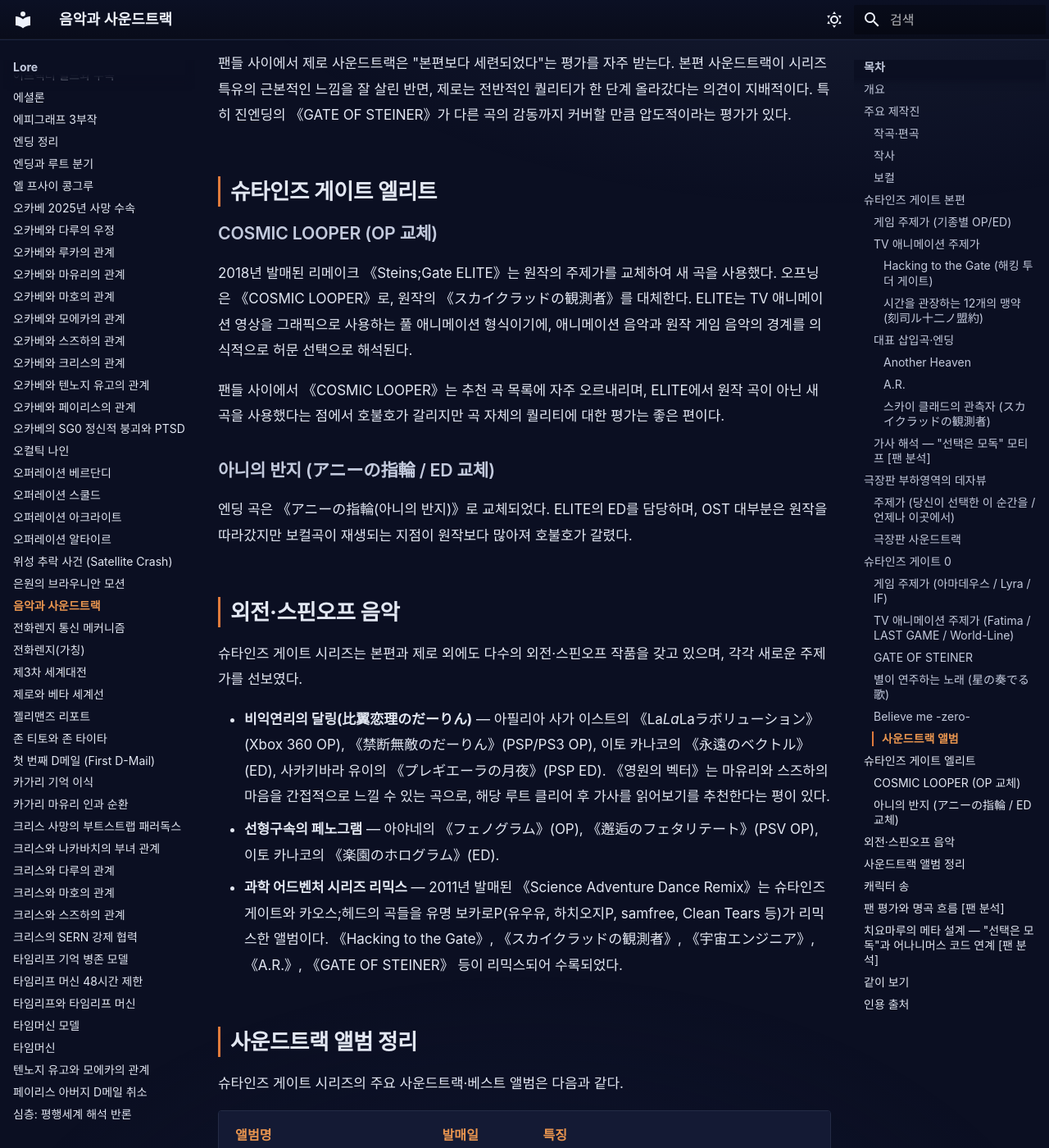
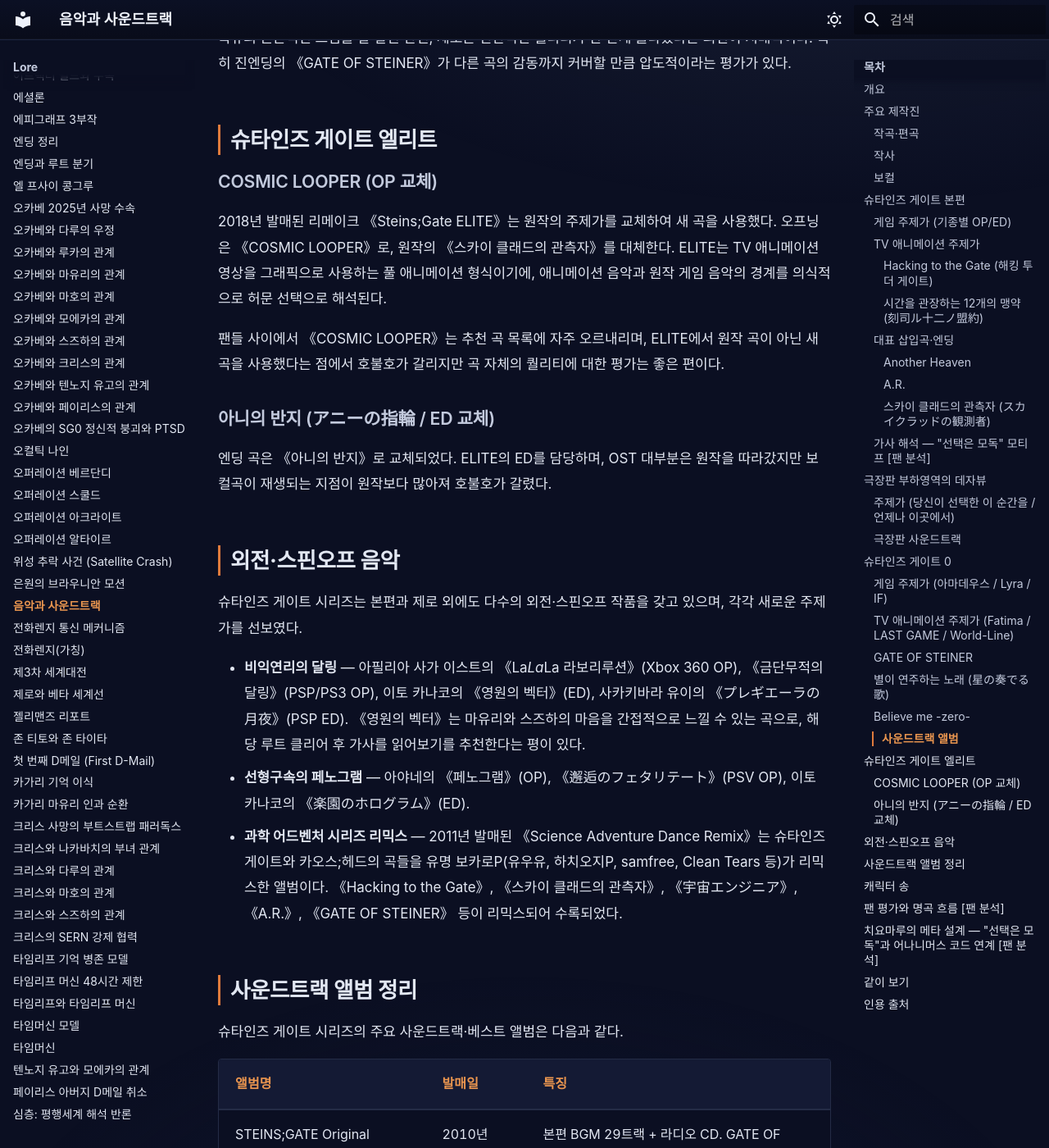
Before and after one commit to sgwiki/sgwiki.github.io, an MkDocs documentation site: the page built from wiki/lore/음악과-사운드트랙.md, in a window 1280 px wide and 1400 px high, scrolled down 7897 px. Shown: the whole window at 82% size. Built offline with MkDocs 1.6.1 and Material for MkDocs 9.7.7, drawn with Linux system fonts in a browser that asks for light colours; some web fonts are replaced; some of the changed text lies outside the part shown.

Commit message:
wiki: 우선발행(사후검토) 2026-10-15 20:13 — 페이지 2건
정본: 113246d2a11a5d12bb5c28d967f54554fd4fe3c7
검수: 사후검토 — 그림자 검수(01:00)와 P9 정정 대기열이 이어받는다

```diff
--- a/wiki/lore/음악과-사운드트랙.md
+++ b/wiki/lore/음악과-사운드트랙.md
@@ -18,10 +18,10 @@
 
 ### 작곡·편곡
 
-- **시쿠라 치요마루** — MAGES.(구 5pb.) 창업자이자 과학 어드벤처 시리즈 총괄 프로듀서. 시리즈 대부분의 주제가 작사·작곡을 담당했다. 《Hacking to the Gate》, 《スカイクラッドの観測者》, 《アマデウス》, 《ファティマ》, 《GATE OF STEINER》 등 핵심 곡의 멜로디와 가사 모두 그의 손을 거쳤다.
+- **시쿠라 치요마루** — MAGES.(구 5pb.) 창업자이자 과학 어드벤처 시리즈 총괄 프로듀서. 시리즈 대부분의 주제가 작사·작곡을 담당했다. 《Hacking to the Gate》, 《스카이 클래드의 관측자》, 《아마데우스》, 《파티마》, 《GATE OF STEINER》 등 핵심 곡의 멜로디와 가사 모두 그의 손을 거쳤다.
 - **아보 츠요시** — 본편과 제로의 BGM(배경음악) 전체를 작곡·편곡했다. 《GATE OF STEINER》를 비롯한 메인 테마와 그 수많은 어레인지, 캐릭터 테마, 상황별 BGM이 모두 그의 작품이다.
 - **이소에 토시미치** — 《Hacking to the Gate》 등 주요 싱글의 편곡을 맡았다.
-- **오오바 코스케** — 극장판 주제가 《あなたの選んだこの時を》의 편곡을 담당했다.
+- **오오바 코스케** — 극장판 주제가 《당신이 선택한 이 순간을》의 편곡을 담당했다.
 
 > **[공식]** "歌:伊藤かなこ、作詞:志倉千代丸、作曲:志倉千代丸、編曲:磯江俊道" — 《Hacking to the Gate》 싱글 공식 크레딧 (2011년 4월 27일 발매)
 
@@ -36,12 +36,12 @@
 
 | 보컬리스트 | 주 담당 곡 |
 |---|---|
-| 이토 카나코 | 《Hacking to the Gate》, 《スカイクラッドの観測者》, 《Another Heaven》, 《A.R.》, 《宇宙エンジニア》, 《非線形ジェニアック》, 《アマデウス》, 《ファティマ》, 《あなたの選んだこの時を》 |
-| 사카키바라 유이 | 《刻司ル十二ノ盟約》, 《運命のファルファッラ》, 《プレギエーラの月夜》 |
-| Zwei | 《ライア(Lyra)》, 《LAST GAME》 |
-| 아야네 | 《いつもこの場所で》, 《フェノグラム》, 《邂逅のフェタリテート》 |
+| 이토 카나코 | 《Hacking to the Gate》, 《스카이 클래드의 관측자》, 《Another Heaven》, 《A.R.》, 《宇宙エンジニア》, 《비선형 제니악》, 《아마데우스》, 《파티마》, 《당신이 선택한 이 순간을》 |
+| 사카키바라 유이 | 《시간을 관장하는 12개의 맹약》, 《운명의 파르팔라》, 《プレギエーラの月夜》 |
+| Zwei | 《Lyra》, 《LAST GAME》 |
+| 아야네 | 《언제나 이곳에서》, 《페노그램》, 《邂逅のフェタリテート》 |
 | 사사키 에리 | 《GATE OF STEINER》(제로 진엔딩 보컬 버전) |
-| 아필리아 사가 이스트 | 《La*La*Laラボリューション》, 《禁断無敵のだーりん》 |
+| 아필리아 사가 이스트 | 《La*La*La 라보리루션》, 《금단무적의 달링》 |
 
 이 가운데 이토 카나코는 시리즈 전 작품에 걸쳐 가장 많은 주제가를 불렀으며, 거의 모든 오프닝 싱글에서 보컬을 맡았기에 "슈타인즈 게이트의 목소리"로 불린다.
 
@@ -49,16 +49,16 @@
 
 ### 게임 주제가 (기종별 OP/ED)
 
-본편은 발매 기종마다 주제가가 바뀌는 특징이 있다. 원작 Xbox 360판(2009년)의 오프닝은 《スカイクラッドの観測者(스카이 클래드의 관측자)》이고, 엔딩은 《運命のファルファッラ(운명의 파르파르라)》이다. 이후 이식판마다 새 주제가가 추가되었다.
+본편은 발매 기종마다 주제가가 바뀌는 특징이 있다. 원작 Xbox 360판(2009년)의 오프닝은 《스카이 클래드의 관측자》이고, 엔딩은 《운명의 파르팔라》이다. 이후 이식판마다 새 주제가가 추가되었다.
 
 | 기종 | OP | ED |
 |---|---|---|
-| Xbox 360 (2009) | スカイクラッドの観測者 | 運命のファルファッラ |
+| Xbox 360 (2009) | 스카이 클래드의 관측자 | 운명의 파르팔라 |
 | PC (2010) | A.R. (Star-Crossed) | — |
 | PSP (2011) | 宇宙エンジニア | プレギエーラの月夜 |
-| PS3 (2012) | 非線形ジェニアック | — |
+| PS3 (2012) | 비선형 제니악 | — |
 
-PC판 이미지 테마로 추가된 《A.R.》은 이토 카나코가 불렀고, PS3판에서는 《非線形ジェニアック(비선형 제니악)》이 새 오프닝으로 사용되었다. 외전인 《비익연리의 달링》의 경우 아필리아 사가 이스트가 부른 《La*La*Laラボリューション》, 사카키바라 유이의 《プレギエーラの月夜》, 이토 카나코의 《永遠のベクトル(영원의 벡터)》 등이 기종별로 OP/ED를 담당했다.
+PC판 이미지 테마로 추가된 《A.R.》은 이토 카나코가 불렀고, PS3판에서는 《비선형 제니악》이 새 오프닝으로 사용되었다. 외전인 《비익연리의 달링》의 경우 아필리아 사가 이스트가 부른 《La*La*La 라보리루션》, 사카키바라 유이의 《プレギエーラの月夜》, 이토 카나코의 《영원의 벡터》 등이 기종별로 OP/ED를 담당했다.
 
 ### TV 애니메이션 주제가
 
@@ -78,7 +78,7 @@
 
 #### Another Heaven
 
-본편 트루 엔딩(진 엔딩)에서 흐르는 이토 카나코의 보컬곡이다. 게임 클리어 후 크레딧과 함께 재생되며, 오카베가 크리스와 재회하는 결말의 감정을 폭발시키는 역할을 한다. 팬들 사이에서는 《Hacking to the Gate》와 함께 시리즈를 대표하는 명곡으로 꼽히며, "또 다른 천국(Another Heaven)"이라는 제목이 슈타인즈 게이트 세계선 자체를 은유한다는 해석이 널리 퍼져 있다. 2012년에는 《非線形ジェニアック》 싱글에 Another Heaven 2012 Remix Ver.가 수록되기도 했다.
+본편 트루 엔딩(진 엔딩)에서 흐르는 이토 카나코의 보컬곡이다. 게임 클리어 후 크레딧과 함께 재생되며, 오카베가 크리스와 재회하는 결말의 감정을 폭발시키는 역할을 한다. 팬들 사이에서는 《Hacking to the Gate》와 함께 시리즈를 대표하는 명곡으로 꼽히며, "또 다른 천국(Another Heaven)"이라는 제목이 슈타인즈 게이트 세계선 자체를 은유한다는 해석이 널리 퍼져 있다. 2012년에는 《비선형 제니악》 싱글에 Another Heaven 2012 Remix Ver.가 수록되기도 했다.
 
 #### A.R.
 
@@ -97,7 +97,7 @@
 
 슈타인즈 게이트 시리즈의 주제가 가사는 단순히 분위기를 위해 존재하지 않는다. 시쿠라 치요마루가 쓴 가사에는 "선택", "관측", "수속", "세계선"이라는 작품의 핵심 개념어가 반복적으로 등장하며, 이것들이 모여 "선택은 모독"이라는 모티프를 형성한다.
 
-이 모티프의 핵심은 오카베 린타로가 마주하는 딜레마에 있다. 마유리를 살리기 위해 크리스를 희생시키거나, 크리스를 살리기 위해 세계를 속여야 하는 상황에서 "선택" 자체가 등장인물에게는 신에 대한 모독과도 같은 무게로 다가온다. 《Hacking to the Gate》에서 "잔혹한 약정과 선택으로"라는 가사, 《刻司ル十二ノ盟約》에서 시간의 약속이라는 제목, 극장판 《あなたの選んだこの時を》의 "당신이 선택한 이 순간을"이라는 제목까지, 모든 주제가가 "선택"이라는 단어를 중심에 두고 있다.
+이 모티프의 핵심은 오카베 린타로가 마주하는 딜레마에 있다. 마유리를 살리기 위해 크리스를 희생시키거나, 크리스를 살리기 위해 세계를 속여야 하는 상황에서 "선택" 자체가 등장인물에게는 신에 대한 모독과도 같은 무게로 다가온다. 《Hacking to the Gate》에서 "잔혹한 약정과 선택으로"라는 가사, 《시간을 관장하는 12개의 맹약》에서 시간의 약속이라는 제목, 극장판 《당신이 선택한 이 순간을》의 "당신이 선택한 이 순간을"이라는 제목까지, 모든 주제가가 "선택"이라는 단어를 중심에 두고 있다.
 
 팬들은 이를 치요마루가 작품의 철학을 음악으로 번역한 것으로 해석한다. 가사를 곡이 발매된 시점에서 보면 단순한 애니 송이지만, 작품을 모두 감상한 후 다시 들으면 모든 구절이 스포일러로 읽히는 구조다. 이러한 "사후 해석" 구조는 시리즈 음악이 단순한 부가 요소가 아니라 작품 이해의 열쇠로 기능하게 만들었다.
 
@@ -107,14 +107,14 @@
 
 2013년 개봉한 극장판 《부하영역의 데자뷰》는 두 곡의 새 주제가를 선보였다.
 
-- **오프닝: あなたの選んだこの時を(당신이 선택한 이 순간을)** — 이토 카나코 보컬, 시쿠라 치요마루 작사, 오오바 코스케 편곡. 2013년 4월 24일 싱글 발매. 제목 자체가 "선택" 모티프의 연장선에 있으며, 극장판에서 다루는 "기억과 세계선의 경계"를 음악으로 표현했다.
-- **엔딩: いつもこの場所で(언제나 이곳에서)** — 아야네 보컬. 아야네가 슈타인즈 게이트 시리즈에 처음으로 참여한 곡으로, 팬들 사이에서 "이츠노 보쿠가~"로 시작하는 후렴구가 특히 유명하다. 극장판의 감정선을 마무리하는 곡으로 평가받는다.
+- **오프닝: 당신이 선택한 이 순간을** — 이토 카나코 보컬, 시쿠라 치요마루 작사, 오오바 코스케 편곡. 2013년 4월 24일 싱글 발매. 제목 자체가 "선택" 모티프의 연장선에 있으며, 극장판에서 다루는 "기억과 세계선의 경계"를 음악으로 표현했다.
+- **엔딩: 언제나 이곳에서** — 아야네 보컬. 아야네가 슈타인즈 게이트 시리즈에 처음으로 참여한 곡으로, 팬들 사이에서 "이츠노 보쿠가~"로 시작하는 후렴구가 특히 유명하다. 극장판의 감정선을 마무리하는 곡으로 평가받는다.
 
 이 두 곡은 팬 투표에서도 항상 상위권에 오르며, 특히 "언제나 이곳에서"는 시리즈 전체에서 가장 좋아하는 곡으로 꼽는 팬이 많다.
 
 ### 극장판 사운드트랙
 
-극장판 《부하영역의 데자뷰》 사운드트랙은 2013년 12월 13일 극장판 광매체 특전으로 수록되었다. 총 27트랙으로 구성되며, 《あなたの選んだこの時を》과 《いつもこの場所で》의 Movie Size 버전을 포함해 극 중 상황별 BGM이 수록되었다. 단독 앨범이 아닌 특전 형태로 배포되었기에 입수가 제한적이다.
+극장판 《부하영역의 데자뷰》 사운드트랙은 2013년 12월 13일 극장판 광매체 특전으로 수록되었다. 총 27트랙으로 구성되며, 《당신이 선택한 이 순간을》과 《언제나 이곳에서》의 Movie Size 버전을 포함해 극 중 상황별 BGM이 수록되었다. 단독 앨범이 아닌 특전 형태로 배포되었기에 입수가 제한적이다.
 
 ## 슈타인즈 게이트 0
 
@@ -122,8 +122,8 @@
 
 2015년 발매된 《Steins;Gate 0》은 본편과는 다른 어두운 분위기를 반영하여 세 곡의 주제가를 선보였다.
 
-- **아마데우스(アマデウス)** — 게임 오프닝. 이토 카나코 보컬. 2015년 11월 25일 싱글 발매. 풀 타이틀은 《哀音悲調のアマデウス〜牧瀬紅莉栖》로, 크리스의 기억을 복사한 AI "아마데우스"를 테마로 한 곡이다. 팬들 사이에서는 본편의 스카이 클래드의 관측자, 어나더 헤븐과 함께 "3대장"으로 불린다.
-- **Lyra(ライア)** — 게임 엔딩. Zwei 보컬. 2015년 11월 25일 싱글 발매. 풀 타이틀은 《黎明のライア〜岡部倫太郎》. Lyra는 거문고자리이고 그 알파성이 베가(아크라이트)인데, 이는 오퍼레이션 아크라이트와 연결되며 마유리의 마음을 표현한 곡으로 해석된다. 피아노 연주 시 느낌을 살리기 어려워 연습에 상당한 시간이 소요된다는 점에서 악기 연주 팬들 사이에서도 유명하다.
+- **아마데우스** — 게임 오프닝. 이토 카나코 보컬. 2015년 11월 25일 싱글 발매. 풀 타이틀은 《哀音悲調のアマデウス〜牧瀬紅莉栖》로, 크리스의 기억을 복사한 AI "아마데우스"를 테마로 한 곡이다. 팬들 사이에서는 본편의 스카이 클래드의 관측자, 어나더 헤븐과 함께 "3대장"으로 불린다.
+- **Lyra** — 게임 엔딩. Zwei 보컬. 2015년 11월 25일 싱글 발매. 풀 타이틀은 《黎明のライア〜岡部倫太郎》. Lyra는 거문고자리이고 그 알파성이 베가(아크라이트)인데, 이는 오퍼레이션 아크라이트와 연결되며 마유리의 마음을 표현한 곡으로 해석된다. 피아노 연주 시 느낌을 살리기 어려워 연습에 상당한 시간이 소요된다는 점에서 악기 연주 팬들 사이에서도 유명하다.
 - **IF** — 아야네 보컬. 2015년 12월 25일 발매. 파칭코 《회전세계의 인덕턴스》 테마곡으로, 제로 세계관과 간접적으로 연결된다.
 
 > **[공식]** "歌:伊藤かなこ、作詞:志倉千代丸、作曲:志倉千代丸" — 《アマデウス》 싱글 공식 크레딧 (2015년 11월 25일 발매)
@@ -132,7 +132,7 @@
 
 2018년 방영된 TV 애니메이션 《Steins;Gate 0》은 두 곡의 새 주제가를 선보였다.
 
-- **Fatima(ファティマ)** — 오프닝. 이토 카나코 보컬. 2018년 4월 25일 싱글 발매. 제로의 절망적인 분위기를 담은 곡으로, "파티마"라는 제목은 점술·예언의 의미를 담고 있다고 해석된다.
+- **Fatima** — 오프닝. 이토 카나코 보컬. 2018년 4월 25일 싱글 발매. 제로의 절망적인 분위기를 담은 곡으로, "파티마"라는 제목은 점술·예언의 의미를 담고 있다고 해석된다.
 - **LAST GAME** — 엔딩. Zwei 보컬. 2018년 4월 25일 발매. 게임판 《Lyra》를 부른 Zwei가 애니메이션에서도 엔딩을 맡아 제로 음악의 연속성을 만들었다.
 - **World-Line** — 두 번째 엔딩으로 사용된 곡이다. 애니메이션 후반부에 삽입되며, 시리즈의 핵심 개념인 "세계선"을 제목으로 내세웠다.
 
@@ -157,7 +157,7 @@
 
 ### 사운드트랙 앨범
 
-《STEINS;GATE 0 SOUND TRACKS -完全版-》은 2016년 8월 24일 발매된 제로의 공식 사운드트랙 앨범이다. 2장짜리 구성으로, DISC 1에 게임 내 BGM 18트랙, DISC 2에 피아노 버전과 어레인지, 보컬곡(《星の奏でる歌》, 《Believe me -zero-》, 《ライア》, 《GATE OF STEINER》)이 수록되어 있다.
+《STEINS;GATE 0 SOUND TRACKS -完全版-》은 2016년 8월 24일 발매된 제로의 공식 사운드트랙 앨범이다. 2장짜리 구성으로, DISC 1에 게임 내 BGM 18트랙, DISC 2에 피아노 버전과 어레인지, 보컬곡(《星の奏でる歌》, 《Believe me -zero-》, 《Lyra》, 《GATE OF STEINER》)이 수록되어 있다.
 
 팬들 사이에서 제로 사운드트랙은 "본편보다 세련되었다"는 평가를 자주 받는다. 본편 사운드트랙이 시리즈 특유의 근본적인 느낌을 잘 살린 반면, 제로는 전반적인 퀄리티가 한 단계 올라갔다는 의견이 지배적이다. 특히 진엔딩의 《GATE OF STEINER》가 다른 곡의 감동까지 커버할 만큼 압도적이라는 평가가 있다.
 
@@ -165,21 +165,21 @@
 
 ### COSMIC LOOPER (OP 교체)
 
-2018년 발매된 리메이크 《Steins;Gate ELITE》는 원작의 주제가를 교체하여 새 곡을 사용했다. 오프닝은 《COSMIC LOOPER》로, 원작의 《スカイクラッドの観測者》를 대체한다. ELITE는 TV 애니메이션 영상을 그래픽으로 사용하는 풀 애니메이션 형식이기에, 애니메이션 음악과 원작 게임 음악의 경계를 의식적으로 허문 선택으로 해석된다.
+2018년 발매된 리메이크 《Steins;Gate ELITE》는 원작의 주제가를 교체하여 새 곡을 사용했다. 오프닝은 《COSMIC LOOPER》로, 원작의 《스카이 클래드의 관측자》를 대체한다. ELITE는 TV 애니메이션 영상을 그래픽으로 사용하는 풀 애니메이션 형식이기에, 애니메이션 음악과 원작 게임 음악의 경계를 의식적으로 허문 선택으로 해석된다.
 
 팬들 사이에서 《COSMIC LOOPER》는 추천 곡 목록에 자주 오르내리며, ELITE에서 원작 곡이 아닌 새 곡을 사용했다는 점에서 호불호가 갈리지만 곡 자체의 퀄리티에 대한 평가는 좋은 편이다.
 
 ### 아니의 반지 (アニーの指輪 / ED 교체)
 
-엔딩 곡은 《アニーの指輪(아니의 반지)》로 교체되었다. ELITE의 ED를 담당하며, OST 대부분은 원작을 따라갔지만 보컬곡이 재생되는 지점이 원작보다 많아져 호불호가 갈렸다.
+엔딩 곡은 《아니의 반지》로 교체되었다. ELITE의 ED를 담당하며, OST 대부분은 원작을 따라갔지만 보컬곡이 재생되는 지점이 원작보다 많아져 호불호가 갈렸다.
 
 ## 외전·스핀오프 음악
 
 슈타인즈 게이트 시리즈는 본편과 제로 외에도 다수의 외전·스핀오프 작품을 갖고 있으며, 각각 새로운 주제가를 선보였다.
 
-- **비익연리의 달링(比翼恋理のだーりん)** — 아필리아 사가 이스트의 《La*La*Laラボリューション》(Xbox 360 OP), 《禁断無敵のだーりん》(PSP/PS3 OP), 이토 카나코의 《永遠のベクトル》(ED), 사카키바라 유이의 《プレギエーラの月夜》(PSP ED). 《영원의 벡터》는 마유리와 스즈하의 마음을 간접적으로 느낄 수 있는 곡으로, 해당 루트 클리어 후 가사를 읽어보기를 추천한다는 평이 있다.
-- **선형구속의 페노그램** — 아야네의 《フェノグラム》(OP), 《邂逅のフェタリテート》(PSV OP), 이토 카나코의 《楽園のホログラム》(ED).
-- **과학 어드벤처 시리즈 리믹스** — 2011년 발매된 《Science Adventure Dance Remix》는 슈타인즈 게이트와 카오스;헤드의 곡들을 유명 보카로P(유우유, 하치오지P, samfree, Clean Tears 등)가 리믹스한 앨범이다. 《Hacking to the Gate》, 《スカイクラッドの観測者》, 《宇宙エンジニア》, 《A.R.》, 《GATE OF STEINER》 등이 리믹스되어 수록되었다.
+- **비익연리의 달링** — 아필리아 사가 이스트의 《La*La*La 라보리루션》(Xbox 360 OP), 《금단무적의 달링》(PSP/PS3 OP), 이토 카나코의 《영원의 벡터》(ED), 사카키바라 유이의 《プレギエーラの月夜》(PSP ED). 《영원의 벡터》는 마유리와 스즈하의 마음을 간접적으로 느낄 수 있는 곡으로, 해당 루트 클리어 후 가사를 읽어보기를 추천한다는 평이 있다.
+- **선형구속의 페노그램** — 아야네의 《페노그램》(OP), 《邂逅のフェタリテート》(PSV OP), 이토 카나코의 《楽園のホログラム》(ED).
+- **과학 어드벤처 시리즈 리믹스** — 2011년 발매된 《Science Adventure Dance Remix》는 슈타인즈 게이트와 카오스;헤드의 곡들을 유명 보카로P(유우유, 하치오지P, samfree, Clean Tears 등)가 리믹스한 앨범이다. 《Hacking to the Gate》, 《스카이 클래드의 관측자》, 《宇宙エンジニア》, 《A.R.》, 《GATE OF STEINER》 등이 리믹스되어 수록되었다.
 
 ## 사운드트랙 앨범 정리
 
@@ -223,7 +223,7 @@
 
 **본편 vs 제로 사운드트랙 논쟁.** 본편 사운드트랙은 "시리즈 특유의 근본적인 느낌"을 잘 살렸다는 평가를, 제로 사운드트랙은 "본편보다 세련되었고 전반적인 퀄리티가 올라갔다"는 평가를 받는다. 퀄리티와 세련됨을 중시하면 제로를, 원작의 클래식한 느낌을 선호하면 본편을 더 좋아하는 경향이 나뉜다.
 
-**《언제나 이곳에서》의 부동의 인기.** 극장판 엔딩 곡인 《いつもこの場所で》는 팬 투표에서 항상 최상위권에 오른다. "이츠노 보쿠가~"로 시작하는 후렴구가 유명하며, 시리즈 전체에서 가장 좋아하는 곡으로 꼽는 팬이 많다.
+**《언제나 이곳에서》의 부동의 인기.** 극장판 엔딩 곡인 《언제나 이곳에서》는 팬 투표에서 항상 최상위권에 오른다. "이츠노 보쿠가~"로 시작하는 후렴구가 유명하며, 시리즈 전체에서 가장 좋아하는 곡으로 꼽는 팬이 많다.
 
 > **[팬 분석]** "팬들은 슈타인즈 게이트 OST를 크게 두 축으로 나눈다. '해킹·Lyra·스카이클래드·언제나 이곳에서'로 이어지는 감정 폭발 라인과, '어나더 헤븐·아마데우스·Believe me·Gate of Steiner'로 이어지는 절망과 구원의 라인이다. 두 흐름이 교차하는 지점에 시리즈 음악의 핵심이 있다." — [The Mechanics of Steins;Gate v1.0.3](../근거자료/비공식/mechanics-of-steins-gate/index.md), §부록[^2]
 
@@ -239,8 +239,8 @@
 팬들은 치요마루가 이러한 "사후 해석 가능 구조"를 시리즈 전 주제가에 걸쳐 일관되게 배치했다고 분석한다.
 
 - 《Hacking to the Gate》 — "1초마다 세계선을 넘어서" → 타임리프의 반복
-- 《刻司ル十二ノ盟約》 — "시간을 관장하는 12개의 맹약" → 시간 여행 12개 이론
-- 《あなたの選んだこの時を》 — "당신이 선택한 이 순간을" → 극장판의 세계선 선택
+- 《시간을 관장하는 12개의 맹약》 — "시간을 관장하는 12개의 맹약" → 시간 여행 12개 이론
+- 《당신이 선택한 이 순간을》 — "당신이 선택한 이 순간을" → 극장판의 세계선 선택
 - 《GATE OF STEINER》 (제로 보컬 버전) — 본편에서는 보컬 없이 멜로디만 → 제로 결말에서 가사가 공개되어 "재해석" 발생
 
 가장 극적인 사례는 역시 《GATE OF STEINER》다. 본편 게임에서는 보컬 없이 BGM으로만 사용되기에 가사의 존재를 알 수 없다. 제로 트루 엔딩에 이르러서야 보컬 버전이 처음 공개되며, 그제야 팬들은 "본편에서 들었던 그 멜로디에 이런 가사가 있었다"는 사실을 깨닫게 된다. 이는 단순한 작곡이 아니라, 시리즈 전체에 걸친 시간적 구조를 음악 안에 설계한 것이라는 해석을 낳았다.
```
Also changed, not shown: wiki/lore/슈타인즈-게이트-엘리트.md (+1 -1 lines).
